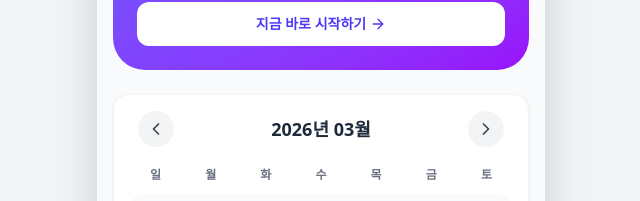
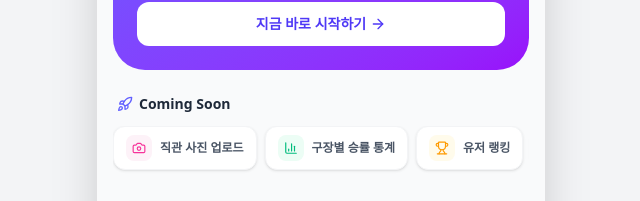
Before and after one commit to tldtyd508/hisporty, a Next.js app: page / in a window 1280 px wide. Shown: the part 322-523 px from the top of the page, without its empty margins (319-959 px from the left). Built offline with nearby package versions, Linux system fonts and the light colour scheme; no server answers; the database is empty.

Commit message:
feat: add ROADMAP.md and Coming Soon UI section

```diff
--- /dev/null
+++ b/app/components/ComingSoon.tsx
@@ -0,0 +1,35 @@
+"use client";
+
+import { Rocket, Camera, BarChart3, Trophy, Share2, MessageSquare } from 'lucide-react';
+
+const COMING_SOON_ITEMS = [
+    { icon: Camera, label: '직관 사진 업로드', color: 'text-pink-500 bg-pink-50' },
+    { icon: BarChart3, label: '구장별 승률 통계', color: 'text-emerald-500 bg-emerald-50' },
+    { icon: Trophy, label: '유저 랭킹', color: 'text-amber-500 bg-amber-50' },
+    { icon: Share2, label: '카카오 공유', color: 'text-blue-500 bg-blue-50' },
+    { icon: MessageSquare, label: '리뷰 댓글', color: 'text-violet-500 bg-violet-50' },
+];
+
+export default function ComingSoon() {
+    return (
+        <div className="w-full max-w-md mx-auto mb-6 px-4">
+            <div className="flex items-center mb-3 px-1">
+                <Rocket className="w-4 h-4 text-indigo-500 mr-1.5" />
+                <h3 className="text-sm font-black text-gray-800">Coming Soon</h3>
+            </div>
+            <div className="flex space-x-2 overflow-x-auto pb-2 scrollbar-hide">
+                {COMING_SOON_ITEMS.map((item) => (
+                    <div
+                        key={item.label}
+                        className="flex-shrink-0 flex items-center px-3 py-2 bg-white rounded-xl border border-gray-100 shadow-sm hover:shadow-md transition-shadow"
+                    >
+                        <div className={`p-1.5 rounded-lg mr-2 ${item.color}`}>
+                            <item.icon className="w-3.5 h-3.5" />
+                        </div>
+                        <span className="text-xs font-bold text-gray-600 whitespace-nowrap">{item.label}</span>
+                    </div>
+                ))}
+            </div>
+        </div>
+    );
+}
--- a/app/page.tsx
+++ b/app/page.tsx
@@ -6,6 +6,7 @@ import ReviewFeed from './components/ReviewFeed';
 import ReviewModal from './components/ReviewModal';
 import AuthButton from './components/AuthButton';
 import Dashboard from './components/Dashboard';
+import ComingSoon from './components/ComingSoon';
 import { PenSquare, Trophy, Eye, EyeOff } from 'lucide-react';
 
 export default function Home() {
@@ -59,8 +60,13 @@ export default function Home() {
           <Dashboard />
         </section>
 
+        {/* Coming Soon */}
+        <section className="animate-fade-in-up" style={{ animationDelay: '30ms' }}>
+          <ComingSoon />
+        </section>
+
         {/* Calendar Section */}
-        <section className="px-4 animate-fade-in-up" style={{ animationDelay: '50ms' }}>
+        <section className="px-4 animate-fade-in-up" style={{ animationDelay: '60ms' }}>
           <Calendar
             selectedDate={selectedDate}
             onSelectDate={setSelectedDate}
```
Also changed, not shown: 1 other file (tests, documents, lock files or other folders).
